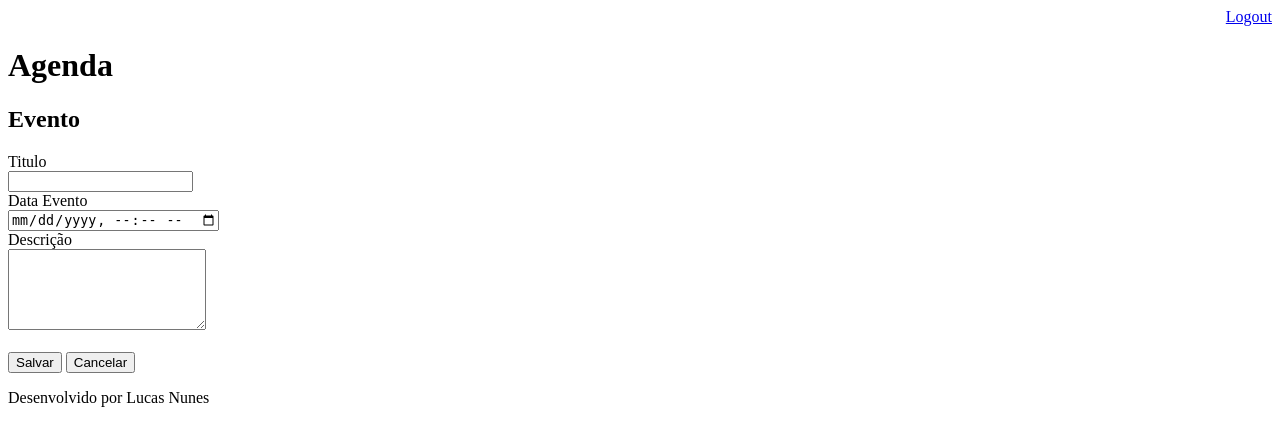
After one commit to luk3mn/agenda, a Django app: page /agenda/evento/ in a window 1280 px wide. The commit adds this page. Shown: the top 446 px of the page. Run offline with Django 4.2, Linux system fonts and the light colour scheme; a user stored in the database is signed in.

Commit message:
Incluido template para insersao de eventos da agenda. Incluido o gitignore para ignorar os arquivos compilados

```diff
--- a/agenda/urls.py
+++ b/agenda/urls.py
@@ -21,9 +21,11 @@ from django.views.generic import RedirectView
 urlpatterns = [
     path('admin/', admin.site.urls),
     path('agenda/', views.lista_eventos),
+    path('agenda/evento/', views.evento),
+    path('agenda/evento/submit', views.submit_evento), # cria uma rota o submit do form de evento
     # path('', views.index) # uma forma de redirecionar a página inicial chamando uma view que nesse caso tem o nome de 'index' e a funcao index na view fará o redirecionamento da página
     path('', RedirectView.as_view(url='/agenda/')), # uma forma mais direta de redireciona a página inicial para um index
     path('login/', views.login_user),
     path('login/submit', views.submit_login),
-    path('logout/', views.logout_user) # deslogar o usuario
+    path('logout/', views.logout_user), # deslogar o usuario
 ]
--- a/core/views.py
+++ b/core/views.py
@@ -1,5 +1,7 @@
 from email import message
+import re
 from django.shortcuts import redirect, render
+from pkg_resources import require
 from requests import request
 from core.models import Evento
 from django.contrib.auth.decorators import login_required
@@ -48,3 +50,22 @@ def lista_eventos(request):
 # função para redirecionar a página inicial para o index
 # def index(request):
 #     return redirect('/agenda/')
+
+@login_required(login_url='/login/')
+def evento(request):
+    return render(request, 'evento.html')
+
+@login_required(login_url='/login/')
+def submit_evento(request):
+    if request.POST:
+        titulo = request.POST.get('titulo') # recebe o titulo do form pelo metodo POST
+        data_evento = request.POST.get('data_evento') # recebe a data do evento do form pelo metodo POST
+        descricao = request.POST.get('descricao') # recebe a descricao do form pelo metodo POST
+        usuario = request.user # pega o usuario que está criando o evento
+
+        # Inseri os dados do evnto no banco de dados a partir do Models do app 'core'
+        Evento.objects.create(titulo=titulo,
+                              data_evento=data_evento,
+                              descricao=descricao,
+                              usuario=usuario)
+    return redirect('/')
--- a/templates/agenda.html
+++ b/templates/agenda.html
@@ -3,7 +3,9 @@
 <!-- Todo esse conteúdo faz parte do bloco 'content' da agenda-->
 {% block content %}
     <h2>Agendamentos</h2>
-
+    <a href="evento/">
+        <button type="button"> Novo Evento</button>
+    </a>
     <ul style="font-size: 18px">
         <!-- código python -->
         {% for evento in eventos %}
--- /dev/null
+++ b/templates/evento.html
@@ -0,0 +1,26 @@
+{% extends "model-page.html" %}
+
+{% block content %}
+
+<h2>Evento</h2>
+
+<form action="submit" method="post">{% csrf_token %}
+    <label>Titulo</label>
+    <br>
+    <input type="text" name="titulo" style="size: 23;">
+    <br>
+    <label>Data Evento</label>
+    <br>
+    <input type="datetime-local" name="data_evento">
+    <br>
+    <label>Descrição</label>
+    <br>
+    <textarea name="descricao" cols="22" rows="5"></textarea>
+    <br><br>
+    <button type="submit">Salvar</button>
+    <a href="/">
+        <button type="submit">Cancelar</button>
+    </a>
+</form>
+
+{% endblock %}
```
Also changed, not shown: db.sqlite3, 1 other file.
